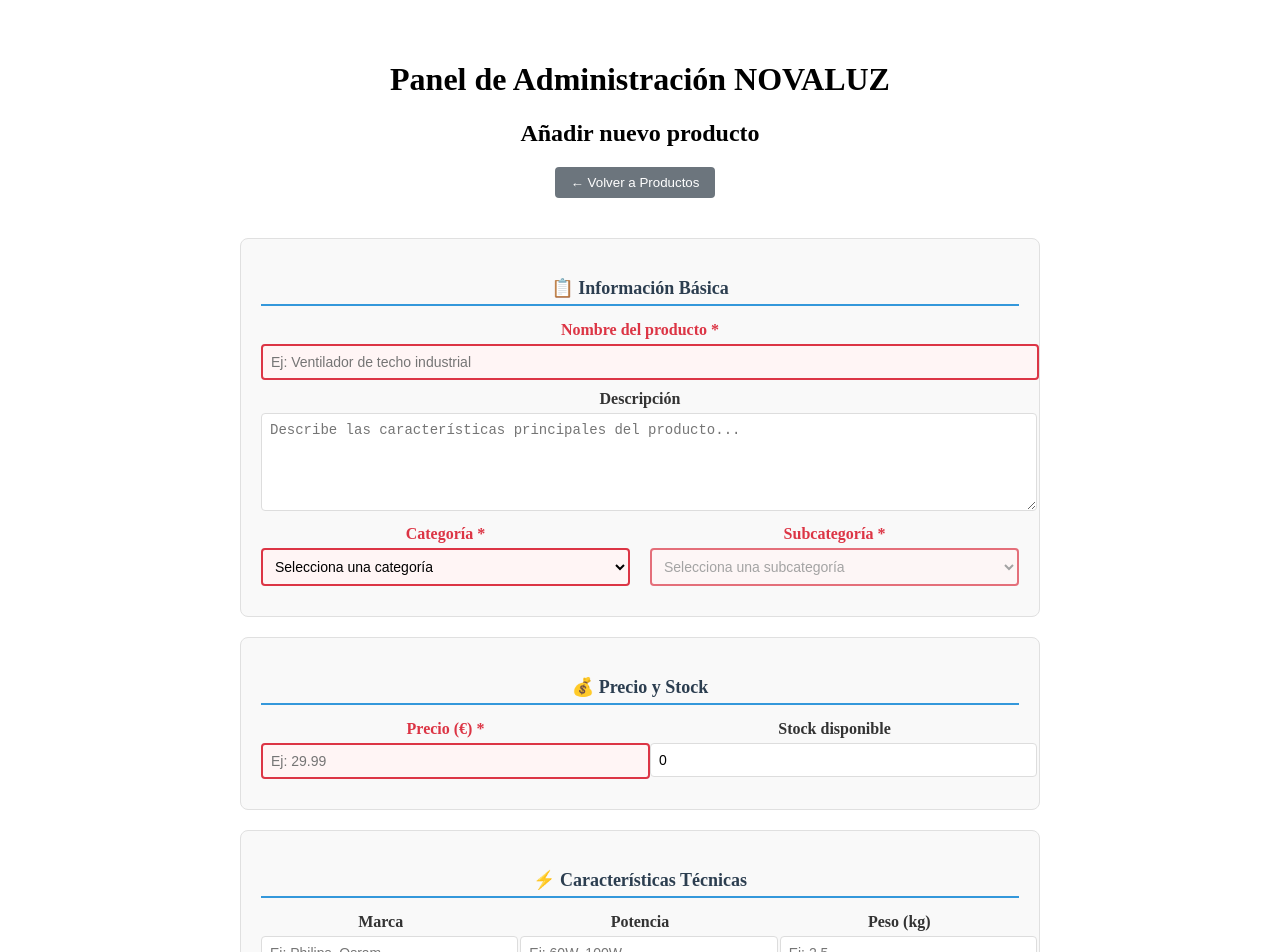
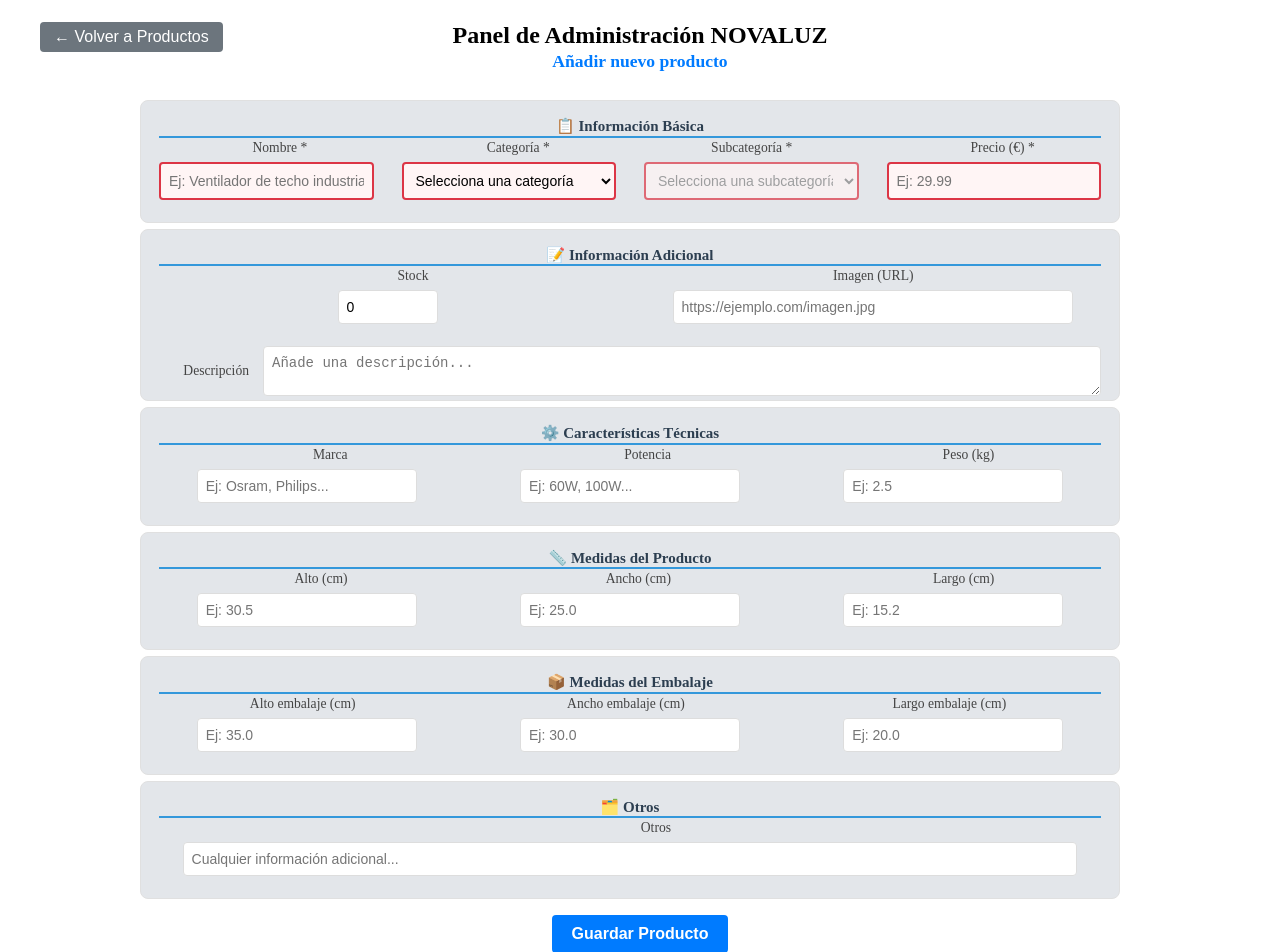
Before and after one commit to RafaelPorcel/tienda-novaluz, a React (Vite) app in the folder admin-novaluz/: page /productos/nuevo in a window 1280 px wide. Shown: the top 952 px of the page. Built offline with nearby package versions, Linux system fonts and the light colour scheme.

Commit message:
refactor: extraer estilos de AñadirProducto.jsx a un css propio

```diff
--- a/admin-novaluz/src/App.css
+++ b/admin-novaluz/src/App.css
@@ -4,3 +4,9 @@
   padding: 2rem;
   text-align: center;
 }
+
+h1 {
+  margin-top: 10px;
+  margin-bottom: 18px;
+  font-size: 1.7rem;
+}
--- a/admin-novaluz/src/App.jsx
+++ b/admin-novaluz/src/App.jsx
@@ -12,8 +12,6 @@
     // BrowserRouter envuelve toda la app y habilita la navegación entre páginas
     <BrowserRouter>
       <div>
-        {/* Título principal del panel de administración, siempre visible */}
-        <h1>Panel de Administración NOVALUZ</h1>
         {/* Definición de las rutas de la aplicación */}
         <Routes>
           {/* Si la ruta es '/', redirige automáticamente a '/productos' */}
--- /dev/null
+++ b/admin-novaluz/src/components/AñadirProducto.css
@@ -0,0 +1,261 @@
+/* Contenedor principal */
+.añadir-producto-container {
+    max-width: 1000px;
+    margin: 0 auto;
+    padding: 20px;
+  }
+
+  /* Sección del formulario */
+  .ap-section {
+    border: 1px solid #e0e0e0;
+    border-radius: 8px;
+    padding: 2px 18px;
+    margin-bottom: 6px;
+    background-color: #e3e6ea;
+    box-sizing: border-box;
+    overflow: hidden;
+    max-width: 980px;
+  }
+
+  /* Título de sección */
+  .ap-section-title {
+    font-size: 15px;
+    font-weight: bold;
+    margin-bottom: 2px;
+    color: #2c3e50;
+    border-bottom: 2px solid #3498db;
+    padding-bottom: 1px;
+    line-height: 1.1;
+  }
+
+  /* Etiquetas */
+  .ap-label {
+    display: block;
+    margin-bottom: 5px;
+    font-weight: bold;
+    color: #333;
+  }
+
+  .ap-label-required {
+    display: block;
+    margin-bottom: 5px;
+    font-weight: bold;
+    color: #dc3545;
+  }
+
+  /* Inputs */
+  .ap-input,
+  .ap-input-required,
+  textarea.ap-input {
+    box-sizing: border-box;
+    width: 100%;
+    max-width: 100%;
+    padding: 8px;
+    margin-bottom: 10px;
+    border: 1px solid #ddd;
+    border-radius: 4px;
+    font-size: 14px;
+  }
+
+  .ap-input-required {
+    border: 2px solid #dc3545;
+    background-color: #fff5f5;
+  }
+
+  /* Mensaje de validación */
+  .ap-mensaje {
+    margin-bottom: 15px;
+    padding: 10px;
+    border-radius: 4px;
+    font-size: 15px;
+    color: #721c24;
+    background-color: #f8d7da;
+    border: 1px solid #f5c6cb;
+  }
+
+  .ap-mensaje.exito {
+    color: #155724;
+    background-color: #d4edda;
+    border: 1px solid #c3e6cb;
+  }
+
+  /* Botón de enviar */
+  .ap-boton {
+    padding: 10px 20px;
+    background-color: #007bff;
+    color: white;
+    border: none;
+    border-radius: 4px;
+    font-size: 16px;
+    font-weight: bold;
+    cursor: pointer;
+    margin-top: 10px;
+  }
+
+  .ap-boton:disabled {
+    background-color: #6c757d;
+    cursor: not-allowed;
+  }
+
+  .ap-row {
+    display: flex;
+    flex-direction: row;
+    gap: 28px;
+    margin-bottom: 10px;
+    width: 100%;
+    box-sizing: border-box;
+  }
+
+  .ap-stock-group {
+    flex: 1 1 0;
+    min-width: 0;
+  }
+
+  .ap-img-group {
+    flex: 2 1 0;
+    min-width: 0;
+  }
+
+  .ap-row > div {
+    flex: 1 1 0;
+    min-width: 0;
+    display: flex;
+    flex-direction: column;
+  }
+
+  .añadir-header-row {
+    display: flex;
+    align-items: flex-end;
+    justify-content: flex-end;
+    margin-bottom: 0;
+    gap: 16px;
+    margin-top: -38px;
+  }
+
+  .añadir-header-row h2 {
+    margin: 0;
+    font-size: 1.3rem;
+    font-weight: 600;
+    line-height: 1.1;
+  }
+
+  .añadir-header-row button {
+    margin: 0;
+  }
+
+  .añadir-cabecera-flex {
+    display: flex;
+    align-items: flex-end;
+    justify-content: center;
+    width: 100%;
+    margin-bottom: 2px;
+    gap: 0;
+    margin-top: -18px;
+    position: relative;
+  }
+
+  .añadir-cabecera-volver {
+    position: absolute;
+    left: 0;
+    top: 0;
+    background-color: #6c757d;
+    color: white;
+    border: none;
+    border-radius: 4px;
+    padding: 6px 14px;
+    font-size: 1rem;
+    font-weight: 500;
+    cursor: pointer;
+    margin: 0;
+    align-self: flex-start;
+  }
+
+  .añadir-cabecera-titulo {
+    margin: 0 auto;
+    font-size: 1.5rem;
+    font-weight: 700;
+    text-align: center;
+    flex: 0 1 auto;
+  }
+
+  .añadir-cabecera-subtitulo {
+    margin: 0 0 8px 0;
+    font-size: 1.1rem;
+    font-weight: 600;
+    text-align: center;
+    color: #007bff;
+  }
+
+  .ap-label-input-group {
+    display: flex;
+    align-items: center;
+    gap: 6px;
+    min-width: 0;
+  }
+
+  .ap-label-input-group input,
+  .ap-label-input-group select,
+  .ap-label-input-group textarea {
+    flex: 1 1 0;
+    min-width: 0;
+    max-width: 220px;
+  }
+
+  .ap-label-input-group textarea {
+    resize: vertical;
+    width: 100%;
+    min-width: 0;
+    max-width: 100%;
+    margin-top: 2px;
+    margin-bottom: 2px;
+  }
+
+  .ap-label-input-group.ap-img-group input {
+    min-width: 0;
+    width: 100%;
+    max-width: 320px;
+  }
+
+  .ap-label-input-group.ap-stock-group input {
+    min-width: 0;
+    width: 100%;
+    max-width: 140px;
+  }
+
+  .ap-label-input-group.ap-label-left {
+    align-items: flex-start;
+  }
+
+  .ap-label-input-group.ap-otros-group input {
+    width: 100%;
+    min-width: 0;
+    max-width: 100%;
+    margin-top: 2px;
+    margin-bottom: 2px;
+  }
+
+  .ap-label-input-group.otros-group input {
+    max-width: 95%;
+  }
+
+  .ap-label-input-group.descripcion-group textarea {
+    max-width: 95%;
+  }
+
+  .ap-label-left {
+    min-width: 90px;
+    font-size: 0.85rem;
+    color: #444;
+    margin-right: 8px;
+    white-space: nowrap;
+    font-weight: 500;
+    text-align: right;
+  }
+
+  .ap-label-input-group.img-group input {
+    max-width: 400px;
+  }
+
+  .ap-label-input-group.stock-group input {
+    max-width: 100px;
+  }
--- a/admin-novaluz/src/components/AñadirProducto.jsx
+++ b/admin-novaluz/src/components/AñadirProducto.jsx
@@ -1,5 +1,6 @@
 // Importamos React y el hook useState para manejar los estados del formulario
 import React, { useState } from "react";
+import './AñadirProducto.css';
 // Importamos la función para crear productos en el backend
 import { crearProducto } from '../utils/api';
 
@@ -137,93 +138,32 @@
     setOtros("");
   };
 
-  // Estilos comunes para los campos
-  const inputStyle = {
-    width: "100%",
-    padding: "8px",
-    marginBottom: "10px",
-    border: "1px solid #ddd",
-    borderRadius: "4px",
-    fontSize: "14px"
-  };
-
-  // Estilo para campos obligatorios
-  const inputRequiredStyle = {
-    ...inputStyle,
-    border: "2px solid #dc3545",
-    backgroundColor: "#fff5f5"
-  };
-
-  const labelStyle = {
-    display: "block",
-    marginBottom: "5px",
-    fontWeight: "bold",
-    color: "#333"
-  };
-
-  // Estilo para etiquetas de campos obligatorios
-  const labelRequiredStyle = {
-    ...labelStyle,
-    color: "#dc3545"
-  };
-
-  const sectionStyle = {
-    border: "1px solid #e0e0e0",
-    borderRadius: "8px",
-    padding: "20px",
-    marginBottom: "20px",
-    backgroundColor: "#f9f9f9"
-  };
-
-  const sectionTitleStyle = {
-    fontSize: "18px",
-    fontWeight: "bold",
-    marginBottom: "15px",
-    color: "#2c3e50",
-    borderBottom: "2px solid #3498db",
-    paddingBottom: "5px"
-  };
-
   return (
-    <div style={{ maxWidth: "800px", margin: "0 auto", padding: "20px" }}>
+    <div className="añadir-producto-container">
       <form onSubmit={handleSubmit}>
         {/* SECCIÓN 1: Información básica */}
-        <div style={sectionStyle}>
-          <h3 style={sectionTitleStyle}>📋 Información Básica</h3>
-
-          <div>
-            <label style={labelRequiredStyle}>Nombre del producto *</label>
+        <div className="ap-section">
+          <h3 className="ap-section-title">📋 Información Básica</h3>
+          <div className="ap-row">
+            <div className="ap-label-input-group">
+              <label className="ap-label-left">Nombre *</label>
               <input
                 type="text"
                 value={nombre}
                 onChange={(e) => setNombre(e.target.value)}
-              style={inputRequiredStyle}
+                className="ap-input-required"
+                required
                 placeholder="Ej: Ventilador de techo industrial"
-              required
               />
             </div>
-
-          <div>
-            <label style={labelStyle}>Descripción</label>
-            <textarea
-              value={descripcion}
-              onChange={(e) => setDescripcion(e.target.value)}
-              style={{ ...inputStyle, minHeight: "80px", resize: "vertical" }}
-              placeholder="Describe las características principales del producto..."
-            />
-          </div>
-
-          <div style={{ display: "flex", gap: "20px" }}>
-            <div style={{ flex: 1 }}>
-              <label style={labelRequiredStyle}>Categoría *</label>
+            <div className="ap-label-input-group">
+              <label className="ap-label-left">Categoría *</label>
               <select
                 value={categoria}
-                onChange={(e) => {
-                  setCategoria(e.target.value);
-                  setSubcategoria(""); // Resetear subcategoría al cambiar categoría
-                }}
-                style={inputRequiredStyle}
+                onChange={(e) => setCategoria(e.target.value)}
+                className="ap-input-required"
                 required
+                aria-label="Categoría *"
               >
                 <option value="">Selecciona una categoría</option>
                 {categorias.map(cat => (
@@ -231,270 +171,224 @@
                 ))}
               </select>
             </div>
-
-            <div style={{ flex: 1 }}>
-              <label style={labelRequiredStyle}>Subcategoría *</label>
+            <div className="ap-label-input-group">
+              <label className="ap-label-left">Subcategoría *</label>
               <select
                 value={subcategoria}
                 onChange={(e) => setSubcategoria(e.target.value)}
-                style={inputRequiredStyle}
+                className="ap-input-required"
                 disabled={!categoria}
                 required
+                aria-label="Subcategoría *"
               >
                 <option value="">Selecciona una subcategoría</option>
-                {categoria &&
-                  subcategoriasPorCategoria[categoria].map(subcat => (
+                {categoria && subcategoriasPorCategoria[categoria]?.map(subcat => (
                   <option key={subcat} value={subcat}>{subcat}</option>
                 ))}
               </select>
             </div>
-          </div>
-        </div>
-
-        {/* SECCIÓN 2: Precio y stock */}
-        <div style={sectionStyle}>
-          <h3 style={sectionTitleStyle}>💰 Precio y Stock</h3>
-
-          <div style={{ display: "flex", gap: "20px" }}>
-            <div style={{ flex: 1 }}>
-              <label style={labelRequiredStyle}>Precio (€) *</label>
+            <div className="ap-label-input-group">
+              <label className="ap-label-left">Precio (€) *</label>
               <input
                 type="number"
                 value={precio}
                 onChange={(e) => setPrecio(e.target.value)}
-                style={inputRequiredStyle}
+                className="ap-input-required"
                 min="0"
                 step="0.01"
+                required
                 placeholder="Ej: 29.99"
-                required
               />
             </div>
-
-            <div style={{ flex: 1 }}>
-              <label style={labelStyle}>Stock disponible</label>
+          </div>
+        </div>
+        {/* SECCIÓN 2: Información adicional */}
+        <div className="ap-section">
+          <h3 className="ap-section-title">📝 Información Adicional</h3>
+          <div className="ap-row">
+            <div className="ap-label-input-group stock-group">
+              <label className="ap-label-left">Stock</label>
               <input
                 type="number"
                 value={stock}
                 onChange={(e) => setStock(e.target.value)}
-                style={inputStyle}
+                className="ap-input"
                 min="0"
-                step="1"
                 placeholder="Ej: 10"
               />
             </div>
+            <div className="ap-label-input-group img-group">
+              <label className="ap-label-left">Imagen (URL)</label>
+              <input
+                type="text"
+                value={imagen}
+                onChange={(e) => setImagen(e.target.value)}
+                className="ap-input"
+                placeholder="https://ejemplo.com/imagen.jpg"
+              />
             </div>
           </div>
-
+          <div className="ap-label-input-group descripcion-group">
+            <label className="ap-label-left">Descripción</label>
+            <textarea
+              value={descripcion}
+              onChange={(e) => setDescripcion(e.target.value)}
+              className="ap-input"
+              rows={2}
+              placeholder="Añade una descripción..."
+            />
+          </div>
+        </div>
         {/* SECCIÓN 3: Características técnicas */}
-        <div style={sectionStyle}>
-          <h3 style={sectionTitleStyle}>⚡ Características Técnicas</h3>
-
-          <div style={{ display: "flex", gap: "20px" }}>
-            <div style={{ flex: 1 }}>
-              <label style={labelStyle}>Marca</label>
+        <div className="ap-section">
+          <h3 className="ap-section-title">⚙️ Características Técnicas</h3>
+          <div className="ap-row">
+            <div className="ap-label-input-group">
+              <label className="ap-label-left">Marca</label>
               <input
                 type="text"
                 value={marca}
                 onChange={(e) => setMarca(e.target.value)}
-                style={inputStyle}
-                placeholder="Ej: Philips, Osram..."
+                className="ap-input"
+                placeholder="Ej: Osram, Philips..."
               />
             </div>
-
-            <div style={{ flex: 1 }}>
-              <label style={labelStyle}>Potencia</label>
+            <div className="ap-label-input-group">
+              <label className="ap-label-left">Potencia</label>
               <input
                 type="text"
                 value={potencia}
                 onChange={(e) => setPotencia(e.target.value)}
-                style={inputStyle}
+                className="ap-input"
                 placeholder="Ej: 60W, 100W..."
               />
             </div>
-
-            <div style={{ flex: 1 }}>
-              <label style={labelStyle}>Peso (kg)</label>
+            <div className="ap-label-input-group">
+              <label className="ap-label-left">Peso (kg)</label>
               <input
                 type="number"
                 value={peso}
                 onChange={(e) => setPeso(e.target.value)}
-                style={inputStyle}
+                className="ap-input"
                 min="0"
-                step="0.1"
+                step="0.01"
                 placeholder="Ej: 2.5"
               />
             </div>
           </div>
         </div>
-
         {/* SECCIÓN 4: Medidas del producto */}
-        <div style={sectionStyle}>
-          <h3 style={sectionTitleStyle}>📏 Medidas del Producto (cm)</h3>
-
-          <div style={{ display: "flex", gap: "20px" }}>
-            <div style={{ flex: 1 }}>
-              <label style={labelStyle}>Alto</label>
+        <div className="ap-section">
+          <h3 className="ap-section-title">📏 Medidas del Producto</h3>
+          <div className="ap-row">
+            <div className="ap-label-input-group">
+              <label className="ap-label-left">Alto (cm)</label>
               <input
                 type="number"
                 value={medidasAlto}
                 onChange={(e) => setMedidasAlto(e.target.value)}
-                style={inputStyle}
+                className="ap-input"
                 min="0"
-                step="0.1"
+                step="0.01"
                 placeholder="Ej: 30.5"
               />
             </div>
-
-            <div style={{ flex: 1 }}>
-              <label style={labelStyle}>Ancho</label>
+            <div className="ap-label-input-group">
+              <label className="ap-label-left">Ancho (cm)</label>
               <input
                 type="number"
                 value={medidasAncho}
                 onChange={(e) => setMedidasAncho(e.target.value)}
-                style={inputStyle}
+                className="ap-input"
                 min="0"
-                step="0.1"
+                step="0.01"
                 placeholder="Ej: 25.0"
               />
             </div>
-
-            <div style={{ flex: 1 }}>
-              <label style={labelStyle}>Largo</label>
+            <div className="ap-label-input-group">
+              <label className="ap-label-left">Largo (cm)</label>
               <input
                 type="number"
                 value={medidasLargo}
                 onChange={(e) => setMedidasLargo(e.target.value)}
-                style={inputStyle}
+                className="ap-input"
                 min="0"
-                step="0.1"
+                step="0.01"
                 placeholder="Ej: 15.2"
               />
             </div>
           </div>
         </div>
-
         {/* SECCIÓN 5: Medidas del embalaje */}
-        <div style={sectionStyle}>
-          <h3 style={sectionTitleStyle}>📦 Medidas del Embalaje (cm)</h3>
-
-          <div style={{ display: "flex", gap: "20px" }}>
-            <div style={{ flex: 1 }}>
-              <label style={labelStyle}>Alto</label>
+        <div className="ap-section">
+          <h3 className="ap-section-title">📦 Medidas del Embalaje</h3>
+          <div className="ap-row">
+            <div className="ap-label-input-group">
+              <label className="ap-label-left">Alto embalaje (cm)</label>
               <input
                 type="number"
                 value={embalajeAlto}
                 onChange={(e) => setEmbalajeAlto(e.target.value)}
-                style={inputStyle}
+                className="ap-input"
                 min="0"
-                step="0.1"
+                step="0.01"
                 placeholder="Ej: 35.0"
               />
             </div>
-
-            <div style={{ flex: 1 }}>
-              <label style={labelStyle}>Ancho</label>
+            <div className="ap-label-input-group">
+              <label className="ap-label-left">Ancho embalaje (cm)</label>
               <input
                 type="number"
                 value={embalajeAncho}
                 onChange={(e) => setEmbalajeAncho(e.target.value)}
-                style={inputStyle}
+                className="ap-input"
                 min="0"
-                step="0.1"
+                step="0.01"
                 placeholder="Ej: 30.0"
               />
             </div>
-
-            <div style={{ flex: 1 }}>
-              <label style={labelStyle}>Largo</label>
+            <div className="ap-label-input-group">
+              <label className="ap-label-left">Largo embalaje (cm)</label>
               <input
                 type="number"
                 value={embalajeLargo}
                 onChange={(e) => setEmbalajeLargo(e.target.value)}
-                style={inputStyle}
+                className="ap-input"
                 min="0"
-                step="0.1"
+                step="0.01"
                 placeholder="Ej: 20.0"
               />
             </div>
           </div>
         </div>
-
-        {/* SECCIÓN 6: Imagen y otros */}
-        <div style={sectionStyle}>
-          <h3 style={sectionTitleStyle}>🖼️ Imagen y Otros</h3>
-
-          <div>
-            <label style={labelStyle}>URL de la imagen</label>
+        {/* SECCIÓN 6: Otros campos */}
+        <div className="ap-section">
+          <h3 className="ap-section-title">🗂️ Otros</h3>
+          <div className="ap-row">
+            <div className="ap-label-input-group otros-group">
+              <label className="ap-label-left">Otros</label>
               <input
-              type="url"
-              value={imagen}
-              onChange={(e) => setImagen(e.target.value)}
-              style={inputStyle}
-              placeholder="https://ejemplo.com/imagen.jpg"
-            />
-          </div>
-
-          <div>
-            <label style={labelStyle}>Información adicional</label>
-            <textarea
+                type="text"
                 value={otros}
                 onChange={(e) => setOtros(e.target.value)}
-              style={{ ...inputStyle, minHeight: "60px", resize: "vertical" }}
-              placeholder="Cualquier información adicional sobre el producto..."
+                className="ap-input"
+                placeholder="Cualquier información adicional..."
               />
             </div>
           </div>
-
-        {/* Mensajes de validación */}
+        </div>
+        {/* Mensaje de validación */}
         {mensaje && (
-          <div style={{
-            padding: "10px",
-            marginBottom: "20px",
-            borderRadius: "4px",
-            backgroundColor: mensaje.includes("error") ? "#f8d7da" : "#d4edda",
-            color: mensaje.includes("error") ? "#721c24" : "#155724",
-            border: `1px solid ${mensaje.includes("error") ? "#f5c6cb" : "#c3e6cb"}`
-          }}>
-            {mensaje}
-          </div>
+          <div className={`ap-mensaje${mensaje.includes('✅') ? ' exito' : ''}`}>{mensaje}</div>
         )}
-
-        {/* Botones de acción */}
-        <div style={{ display: "flex", gap: "15px", justifyContent: "center" }}>
+        {/* Botón de enviar */}
         <button
           type="submit"
+          className="ap-boton"
           disabled={enviando}
-            style={{
-              padding: "12px 30px",
-              backgroundColor: enviando ? "#6c757d" : "#28a745",
-              color: "white",
-              border: "none",
-              borderRadius: "6px",
-              fontSize: "16px",
-              cursor: enviando ? "not-allowed" : "pointer",
-              fontWeight: "bold"
-            }}
         >
-            {enviando ? "⏳ Guardando..." : "💾 Guardar Producto"}
+          {enviando ? 'Guardando...' : 'Guardar Producto'}
         </button>
-
-          <button
-            type="button"
-            onClick={limpiarFormulario}
-            disabled={enviando}
-            style={{
-              padding: "12px 30px",
-              backgroundColor: "#6c757d",
-              color: "white",
-              border: "none",
-              borderRadius: "6px",
-              fontSize: "16px",
-              cursor: enviando ? "not-allowed" : "pointer"
-            }}
-          >
-            🗑️ Limpiar Formulario
-          </button>
-        </div>
       </form>
     </div>
   );
--- a/admin-novaluz/src/pages/AñadirProducto.jsx
+++ b/admin-novaluz/src/pages/AñadirProducto.jsx
@@ -10,28 +10,16 @@
 
   return (
     <div>
-      {/* Título de la página */}
-      <h2>Añadir nuevo producto</h2>
-
-      {/* Botón de navegación para volver a la página de productos */}
-      <div style={{ marginBottom: '20px' }}>
+      <div className="añadir-cabecera-flex">
         <button
-          onClick={() => navigate("/productos")} // Al hacer clic, navega a la ruta /productos
-          style={{
-            marginRight: '10px',
-            padding: '8px 16px',
-            backgroundColor: '#6c757d', // Color gris para diferenciarlo de botones de acción
-            color: 'white',
-            border: 'none',
-            borderRadius: '4px',
-            cursor: 'pointer'
-          }}
+          onClick={() => navigate("/productos")}
+          className="añadir-cabecera-volver"
         >
-          ← Volver a Productos {/* Flecha indica que es un botón de "volver" */}
+          ← Volver a Productos
         </button>
+        <h1 className="añadir-cabecera-titulo">Panel de Administración NOVALUZ</h1>
       </div>
-
-      {/* Renderiza el componente que contiene el formulario de alta de producto */}
+      <h2 className="añadir-cabecera-subtitulo">Añadir nuevo producto</h2>
       <AñadirProducto />
     </div>
   );
```
Lines whose indentation alone changed are shown as unchanged.
